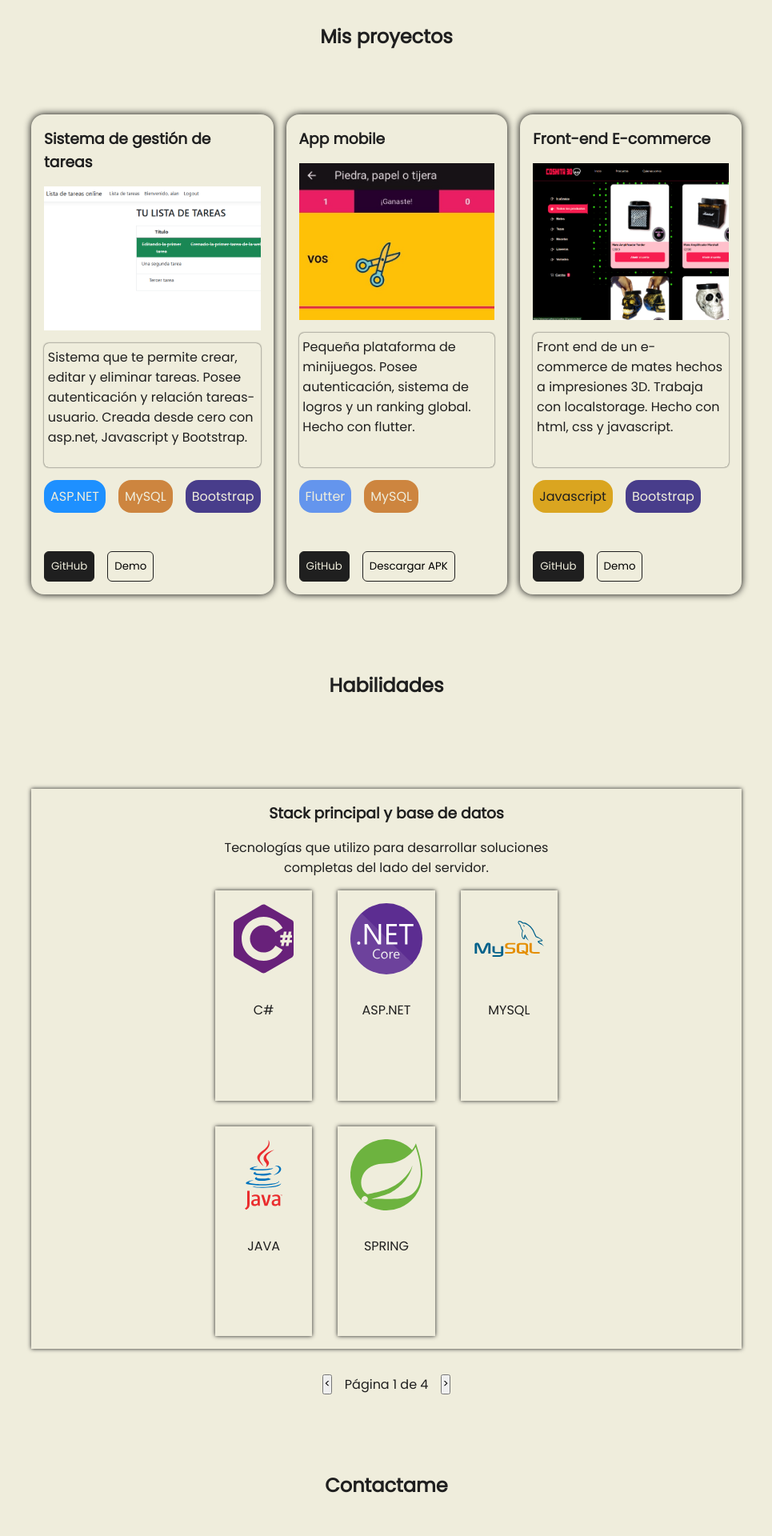
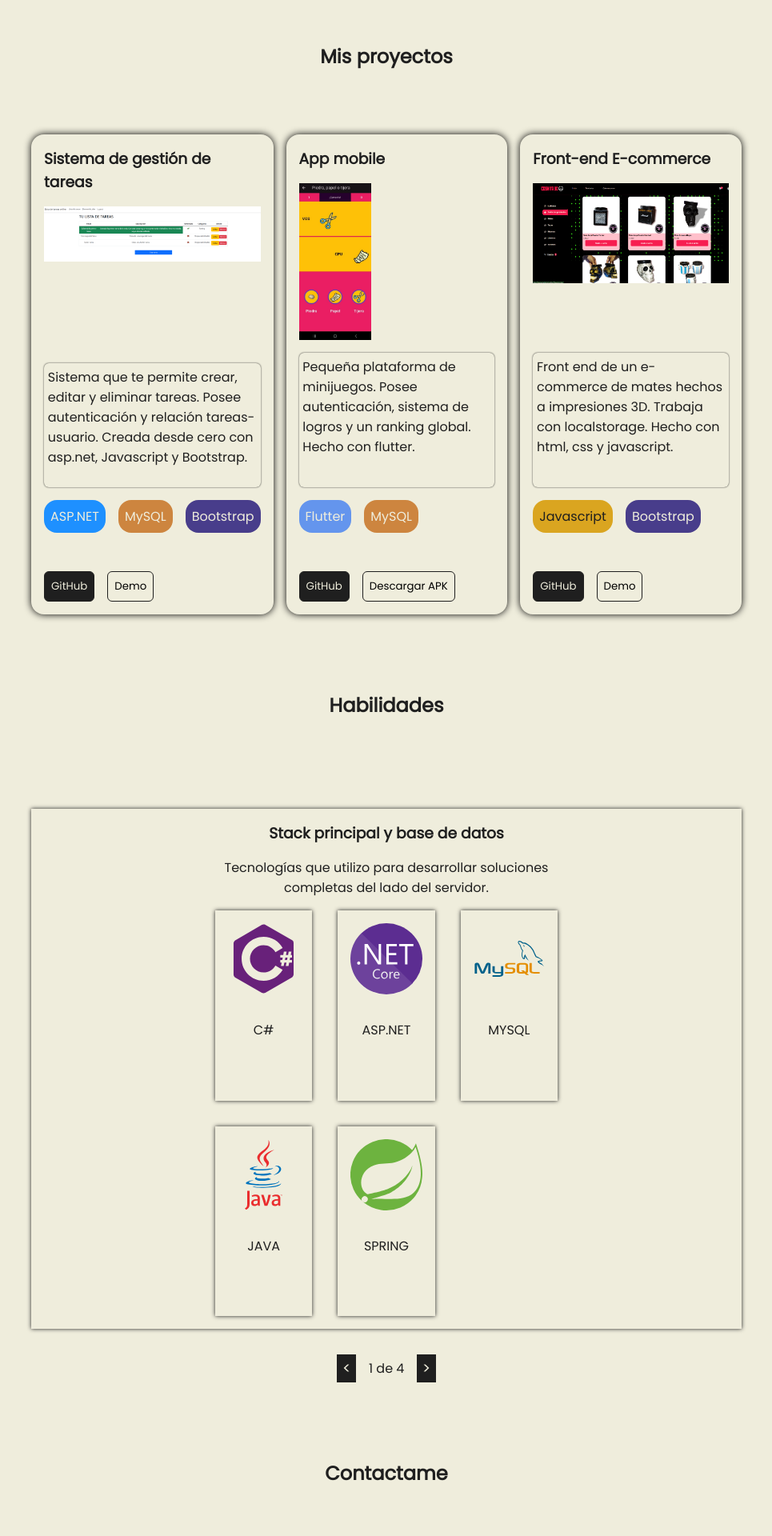
Before and after one commit to alanpisani/portfolio-final, a PHP site: page /phpmailer/ in a window 1280 px wide. Shown: the part 1560-3480 px from the top of the page at 80% size, without its empty margins (157-1122 px from the left). Run offline with PHP 8.4, Linux system fonts and the light colour scheme; a stand-in replaces the project's code that opens the database connection; some libraries are stand-ins or nearby versions.

Commit message:
detalles nav mobile corregidos

```diff
--- a/css/dark-mode.css
+++ b/css/dark-mode.css
@@ -4,6 +4,10 @@ body.dark-mode{
 }
 
 body.dark-mode header{
+    background-color: var(--secundary-color);
+}
+
+body.dark-mode nav ul{
     background-color: var(--secundary-color);
 }
 
@@ -15,6 +19,34 @@ body.dark-mode .contact-me-socials a{
     color: var(--primary-color);
 }
 
+body.dark-mode .burger span{
+    background-color: var(--primary-color);
+}
+
 body.dark-mode .dark-mode-btn{
     background-color: var(--primary-color);
 }
+
+body.dark-mode .about-me-content-description{
+    border-top: 1px solid var(--primary-color);
+    border-bottom: 1px solid var(--primary-color);
+
+}
+
+body.dark-mode .skills-content, body.dark-mode .skills-grid-card{
+    box-shadow: 0 0 10px black;
+}
+
+body.dark-mode .skills-pagination button{
+    box-shadow: 0 0 5px black;
+}
+
+
+body.dark-mode input, body.dark-mode textarea{
+    background-color: transparent !important;
+    color: var(--primary-color);
+}
+
+body.dark-mode .contact-me-form button{
+    box-shadow: 0 0 10px black;
+}
--- a/css/desktop.css
+++ b/css/desktop.css
@@ -297,7 +297,7 @@ h2{
 }
 
 .projects-item-img{
-    background-size: cover;
+    background-size: contain;
     background-repeat: no-repeat;
     width:100%;
     height: 200px;
@@ -412,7 +412,7 @@ h2{
     text-align: center;
     gap: 1rem;
     width :100%;
-    height: 700px;
+    height: 650px;
     box-shadow: 0 0 5px var(--secundary-color);
     padding:1rem;
 }
@@ -455,11 +455,17 @@ h2{
 
 .skills-pagination{
     display:flex;
+    align-items: center;
     gap:1rem;
 }
 
 .skills-pagination button{
     cursor: pointer;
+    padding:.2rem .4rem;
+    background-color: var(--secundary-color);
+    color: var(--primary-color);
+    border: 0;
+    font-size: 1.2rem;
 }
 
 .fade-in {
--- a/index.php
+++ b/index.php
@@ -240,9 +240,9 @@
                             <H3>Mandame un mensaje</H3>
                         </div>
                         <form method="POST" action="mail.php">
-                            <input type="text" name="name" placeholder="Escribí tu nombre">
-                            <input type="text" name="email" placeholder="Escribí tu correo electrónico">
-                            <textarea id="" name="msj" placeholder="Escribí tu mensaje" cols="40" rows="10"></textarea>
+                            <input type="text" name="name" placeholder="Escribí tu nombre" required>
+                            <input type="text" name="email" placeholder="Escribí tu correo electrónico" required>
+                            <textarea id="" name="msj" placeholder="Escribí tu mensaje" cols="40" rows="10" required></textarea>
                             <button type="submit" id="send-btn">Enviar <i class="fa fa-paper-plane-o" aria-hidden="true"></i></button>
                         </form>
                     </div>
--- a/js/skills.js
+++ b/js/skills.js
@@ -30,7 +30,7 @@ const nextBtn = document.getElementById("next-page-btn");
 const prevBtn = document.getElementById("prev-page-btn");
 const detailsHtml = document.getElementById("skills-description-detail");
 const detailsTitleHtml = document.getElementById("skills-description-title");
-
+const p = document.getElementById("page-indicator");
 
 let currentPage = 1;
 let itemsPerPage = 5;
@@ -57,7 +57,7 @@ function renderPage() {
         container.appendChild(div);
     });
 
-    document.getElementById("page-indicator").textContent = `Página ${currentPage} de ${Math.ceil(items.length / itemsPerPage)}`;
+    p.textContent = `${currentPage} de ${Math.ceil(items.length / itemsPerPage)}`;
 
     detailsHtml.innerHTML = details[currentPage - 1];
     detailsTitleHtml.innerHTML = titles[currentPage - 1];
```
Also changed, not shown: mail.php (line endings or trailing spaces).
